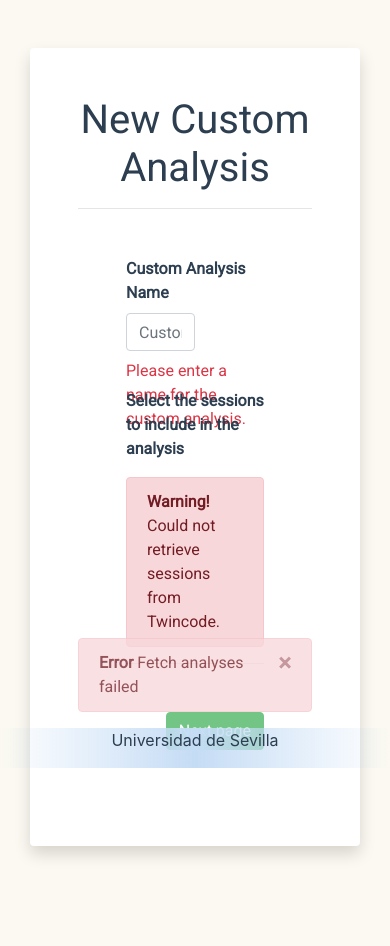
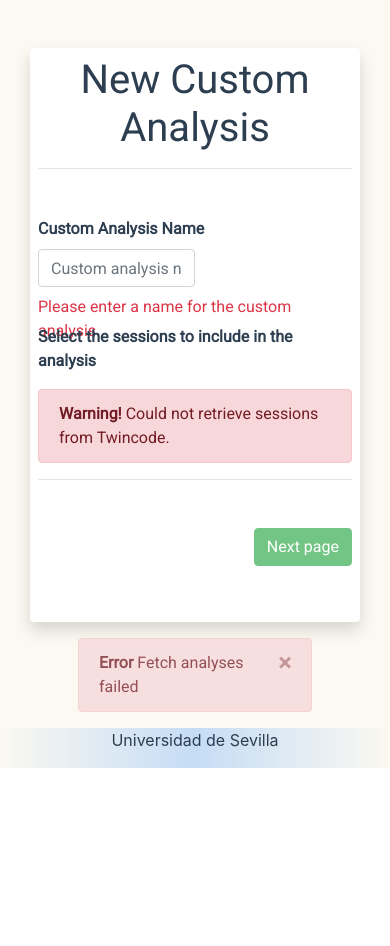
Before and after one commit to rafgoncas1/twincode-analyzer, a Flask app: page /custom in a window 390 px wide. Shown: the part 76-1022 px from the top of the page. After the commit the page ends 844 px from the top, so only its background shows below. Run offline with Flask 3, Linux system fonts and the light colour scheme; the visitor is signed in with stand-in values (Sample User, id 1); some libraries are stand-ins or nearby versions.

Commit message:
optimize for mobile and smaller screens

```diff
--- a/templates/custom.html
+++ b/templates/custom.html
@@ -1,10 +1,10 @@
 {% extends "main.html" %}
 
 {% block content %}
-    <div class="bg-white p-5 rounded shadow">
+    <div class="bg-white p-2 p-lg-5 rounded shadow">
         <h1 class="text-center">New Custom Analysis</h1>
         <hr>
-        <div class="m-5" v-if="!nextPage">
+        <div class="my-5" v-if="!nextPage">
             <label for="customName" class="font-weight-bold">Custom Analysis Name</label>
             <input id="customName" type="text" class="form-control w-50 mb-2" v-model="customName" placeholder="Custom analysis name">
             <div style="height: 30px;">
@@ -56,7 +56,7 @@
                 <button @click="nextPage = true; fetchCustomReviewers();" class="btn btn-success" :disabled="!customName || customName && analyses.some(analysis => analysis.name == customName) || !selectedSessions || selectedSessions.length<2">Next page</button>
             </div>
         </div>
-        <div class="m-5" v-else>
+        <div class="my-5" v-else>
             <p><b  class="text-warning">Important!</b> Upload <b>forms 1 and 2</b> from the [[customName]] analysis. Ensure both forms are in <b>.csv</b> format.</p>
             <br>
 
--- a/templates/index.html
+++ b/templates/index.html
@@ -7,7 +7,7 @@
         </div>
     </div>
     <div v-if="showModal" class="modal d-block" tabindex="-1" style="background-color: rgba(0,0,0,0.5);" @click="closeModal">
-        <div class="modal-dialog modal-dialog-centered modal-lg" @click.stop>
+        <div class="modal-dialog modal-dialog-centered modal-lg modal-dialog-scrollable" @click.stop>
             <div class="modal-content">
                 <div class="modal-header">
                     <h3 class="modal-title font-weight-bold">[[ modalSession.name ]]</h3>
```
